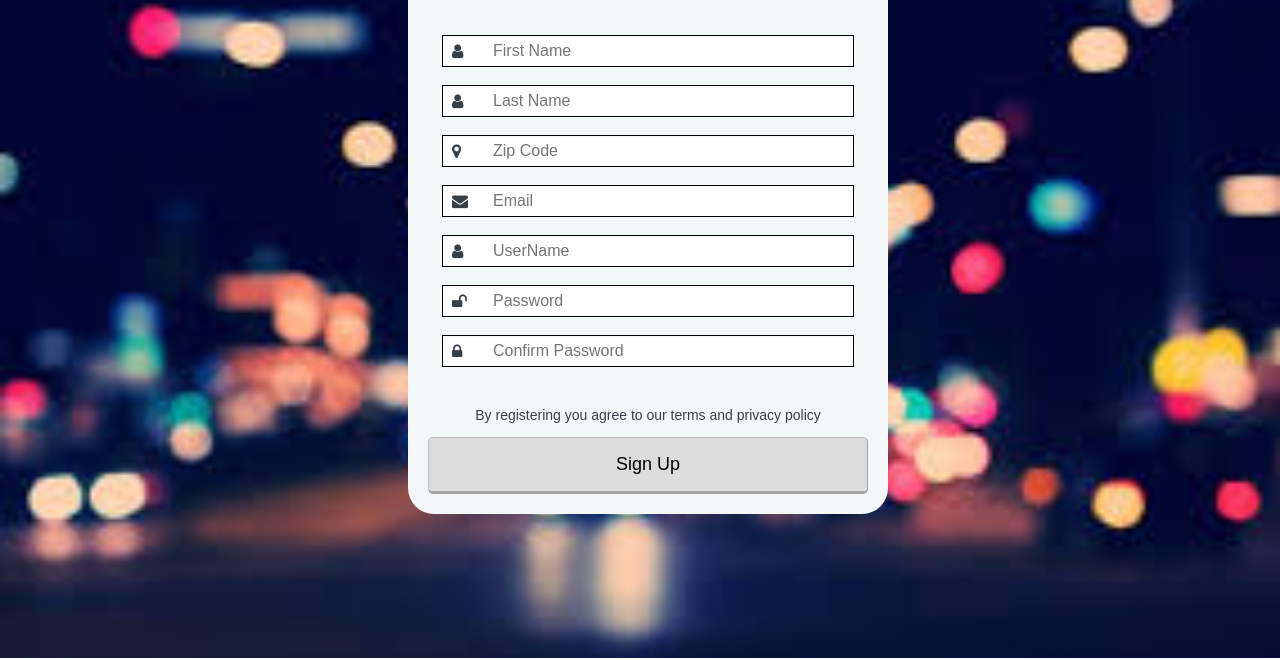
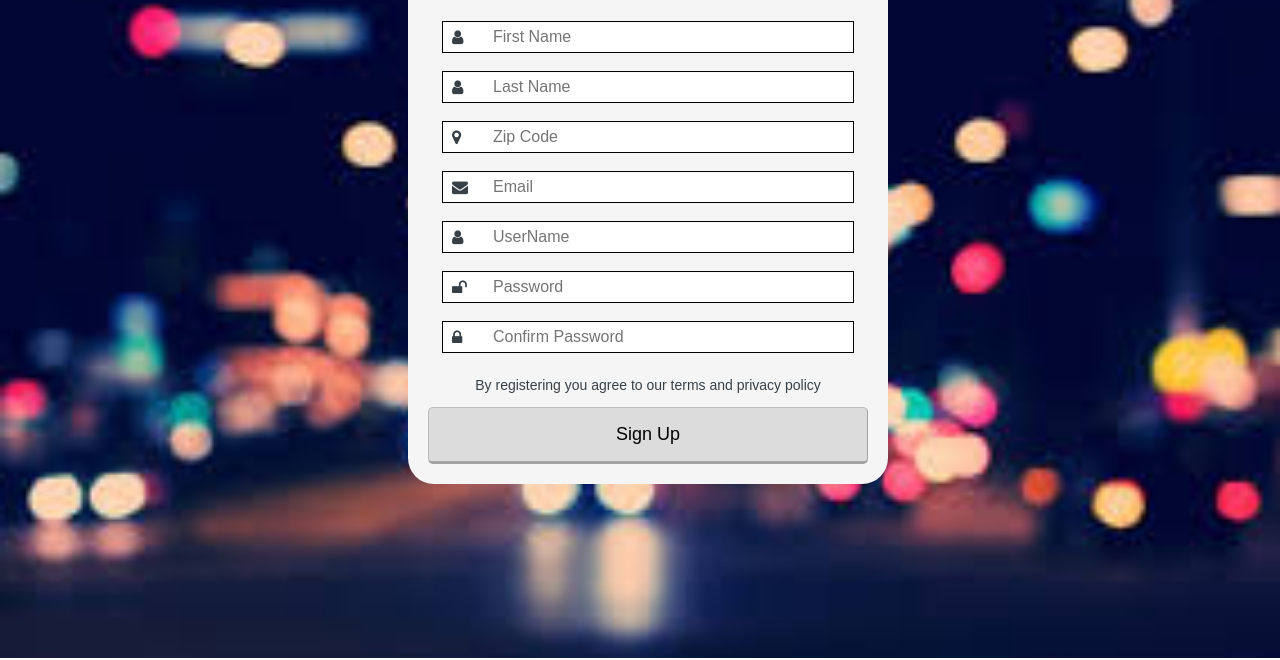
Before and after one commit to THARAKS/register-form-with-react, a React app: page / in a window 1280 px wide. Shown: the part 140-800 px from the top of the page. Built offline with nearby package versions, Linux system fonts and the light colour scheme.

Commit message:
added styles

```diff
--- a/src/assests/css/style.css
+++ b/src/assests/css/style.css
@@ -4,13 +4,13 @@
     box-sizing: border-box;
   }
   html{
-    overflow: hidden;
+    overflow-x: hidden;
   }
 
   body {
     font-family: 'Nunito', sans-serif;
     color: #384047;
-    overflow: hidden;
+    overflow-x: hidden;
   }
   p{
     font-family: sans-serif;
@@ -22,13 +22,12 @@
     max-width: 300px;
     margin: 10px auto;
     padding: 10px 20px;
-    background: #f4f7f8;
+    background: whitesmoke;
     border-radius: 26px;
 
   }
 
   h1 {
-    margin: 26px 0 30px 0;
     text-align: center;
   }
 
@@ -72,14 +71,11 @@
   }
 
   fieldset {
-    margin-bottom: 30px;
+    margin-bottom: 10px;
     border: none;
   }
 
-  legend {
-    font-size: 1.4em;
-    margin-bottom: 10px;
-  }
+
 
   label {
     display: block;
```
